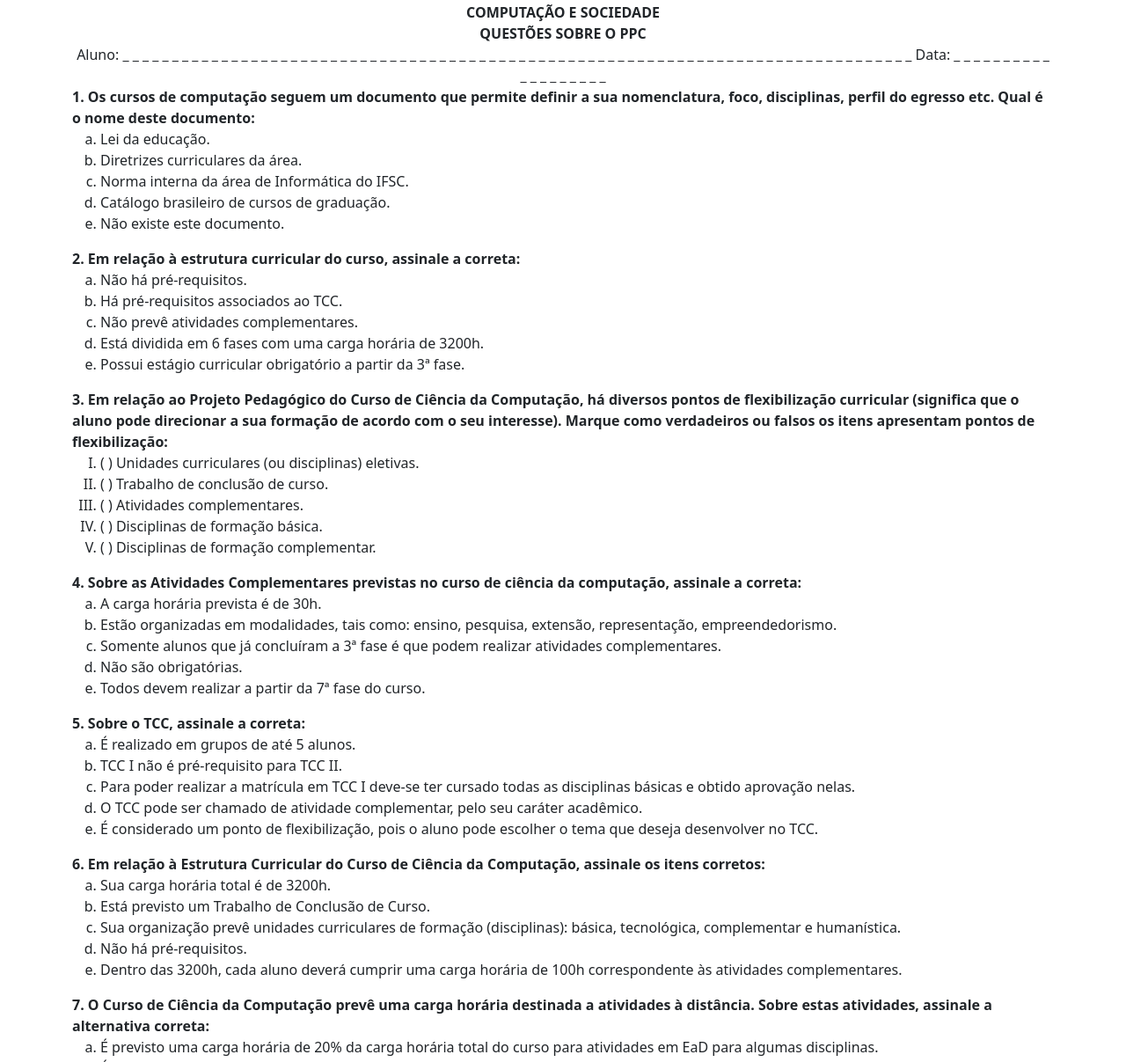
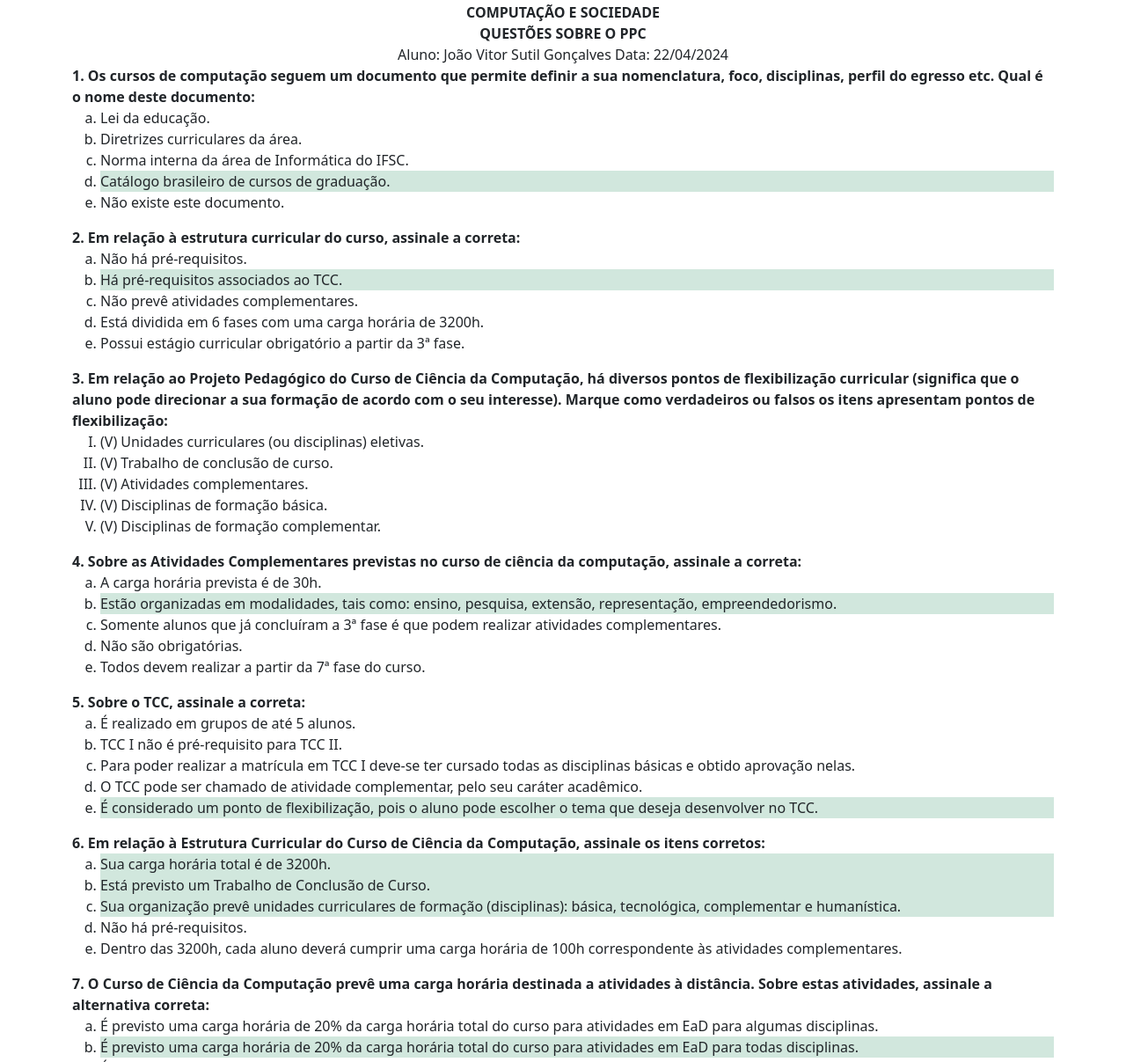
Before and after one commit to JaoGoncalves/computacao-e-sociedade-, a plain HTML site: page Pagina-PPC/index.html in a window 1280 px wide. Shown: the part 142-1349 px from the top of the page at 88% size. Drawn offline with nearby package versions, Linux system fonts and the light colour scheme.

Commit message:
Add files via upload

```diff
--- a/Pagina-PPC/index.html
+++ b/Pagina-PPC/index.html
@@ -35,12 +35,13 @@
         <div class="text-center">
             <span>
                 Aluno:
-                _ _ _ _ _ _ _ _ _ _ _ _ _ _ _ _ _ _ _ _ _ _ _ _ _ _ _ _ _ _ _ _ _ _ _ _ _ _ _ _ _ _ _ _ _ _ _ _ _ _ _ _
-                _ _ _ _ _ _ _ _ _ _ _ _ _ _ _ _ _ _ _ _ _ _ _ _ _ _ _ _
+                  João Vitor Sutil Gonçalves
             </span>
+
+
             <span>
-                Data:
-                _ _ _ _ _ _ _ _ _ _ _ _ _ _ _ _ _ _ _
+                Data: 22/04/2024
+
             </span>
         </div>
         <div>
@@ -54,7 +55,7 @@
                 <li>Lei da educação.</li>
                 <li>Diretrizes curriculares da área.</li>
                 <li>Norma interna da área de Informática do IFSC.</li>
-                <li>Catálogo brasileiro de cursos de graduação.</li>
+                <li class="bg-success-subtle">Catálogo brasileiro de cursos de graduação.</li>
                 <li>Não existe este documento.</li>
             </ol>
         </div>
@@ -66,7 +67,7 @@
         <div>
             <ol type="a">
                 <li>Não há pré-requisitos.</li>
-                <li>Há pré-requisitos associados ao TCC.</li>
+                <li class="bg-success-subtle">Há pré-requisitos associados ao TCC.</li>
                 <li>Não prevê atividades complementares.</li>
                 <li>Está dividida em 6 fases com uma carga horária de 3200h.</li>
                 <li>Possui estágio curricular obrigatório a partir da 3ª fase.</li>
@@ -81,11 +82,11 @@
         </div>
         <div>
             <ol type="I">
-                <li>( ) Unidades curriculares (ou disciplinas) eletivas.</li>
-                <li>( ) Trabalho de conclusão de curso.</li>
-                <li>( ) Atividades complementares.</li>
-                <li>( ) Disciplinas de formação básica.</li>
-                <li>( ) Disciplinas de formação complementar.</li>
+                <li>(V) Unidades curriculares (ou disciplinas) eletivas.</li>
+                <li>(V) Trabalho de conclusão de curso.</li>
+                <li>(V) Atividades complementares.</li>
+                <li>(V) Disciplinas de formação básica.</li>
+                <li>(V) Disciplinas de formação complementar.</li>
             </ol>
         </div>
         <div>
@@ -96,7 +97,7 @@
         <div>
             <ol type="a">
                 <li>A carga horária prevista é de 30h.</li>
-                <li>Estão organizadas em modalidades, tais como: ensino, pesquisa, extensão, representação,
+                <li class="bg-success-subtle">Estão organizadas em modalidades, tais como: ensino, pesquisa, extensão, representação,
                     empreendedorismo.</li>
                 <li>Somente alunos que já concluíram a 3ª fase é que podem realizar atividades complementares.</li>
                 <li>Não são obrigatórias.</li>
@@ -115,7 +116,7 @@
                 <li>Para poder realizar a matrícula em TCC I deve-se ter cursado todas as disciplinas básicas e obtido
                     aprovação nelas.</li>
                 <li>O TCC pode ser chamado de atividade complementar, pelo seu caráter acadêmico.</li>
-                <li>É considerado um ponto de flexibilização, pois o aluno pode escolher o tema que deseja desenvolver
+                <li class="bg-success-subtle">É considerado um ponto de flexibilização, pois o aluno pode escolher o tema que deseja desenvolver
                     no TCC.</li>
             </ol>
         </div>
@@ -126,9 +127,9 @@
         </div>
         <div>
             <ol type="a">
-                <li>Sua carga horária total é de 3200h.</li>
-                <li>Está previsto um Trabalho de Conclusão de Curso.</li>
-                <li>Sua organização prevê unidades curriculares de formação (disciplinas): básica, tecnológica,
+                <li class="bg-success-subtle">Sua carga horária total é de 3200h.</li>
+                <li class="bg-success-subtle">Está previsto um Trabalho de Conclusão de Curso.</li>
+                <li class="bg-success-subtle">Sua organização prevê unidades curriculares de formação (disciplinas): básica, tecnológica,
                     complementar e humanística.</li>
                 <li>Não há pré-requisitos.</li>
                 <li>Dentro das 3200h, cada aluno deverá cumprir uma carga horária de 100h correspondente às atividades
@@ -145,7 +146,7 @@
             <ol type="a">
                 <li>É previsto uma carga horária de 20% da carga horária total do curso para atividades em EaD para
                     algumas disciplinas.</li>
-                <li>É previsto uma carga horária de 20% da carga horária total do curso para atividades em EaD para
+                <li class="bg-success-subtle">É previsto uma carga horária de 20% da carga horária total do curso para atividades em EaD para
                     todas disciplinas.</li>
                 <li>É previsto uma carga horária de 50% da carga horária total do curso para atividades em EaD para
                     todas disciplinas.</li>
@@ -160,7 +161,7 @@
         </div>
         <div>
             <ol type="a">
-                <li>É formado por um grupo de professores com atribuições acadêmicas e de acompanhamento, cujo objetivo
+                <li class="bg-success-subtle">É formado por um grupo de professores com atribuições acadêmicas e de acompanhamento, cujo objetivo
                     maior é avaliar e propor melhorias para o projeto do curso.</li>
                 <li>Não existe tal órgão no curso de Ciência da Computação.</li>
                 <li>Neste órgão, alunos e a comunidade externa são eleitos para participarem.</li>
@@ -185,25 +186,25 @@
             </ol>
             <ol type="a">
                 <li>
-                    ( ) Contactar a secretária acadêmica (<a
+                    (I) Contactar a secretária acadêmica (<a
                         href="https://www.ifsc.edu.br/web/campus-lages/horarios-e-contatos-dos-setores"
                         target="_blank">https://www.ifsc.edu.br/web/campus-lages/horarios-e-contatos-dos-setores</a>).
                 </li>
                 <li>
-                    ( ) Acessar o calendário acadêmico (<a
+                    (II) Acessar o calendário acadêmico (<a
                         href="https://www.ifsc.edu.br/web/campus-lages/calendario-academico"
                         target="_blank">https://www.ifsc.edu.br/web/campus-lages/calendario-academico</a>).</li>
                 <li>
-                    ( ) Acessar SIGAA e na lista de disciplinas conferir agenda (<a
+                    (III) Acessar SIGAA e na lista de disciplinas conferir agenda (<a
                         href="https://sigaa.ifsc.edu.br/sigaa/public"
                         target="_blank">https://sigaa.ifsc.edu.br/sigaa/public</a>).</li>
                 <li>
-                    ( ) Acessar o site do IFSC Lages e escolher estrutura organizacional (<a
+                    (IV) Acessar o site do IFSC Lages e escolher estrutura organizacional (<a
                         href="https://www.ifsc.edu.br/web/campus-lages/horarios-e-contatos-dos-setores"
                         target="_blank">https://www.ifsc.edu.br/web/campus-lages/horarios-e-contatos-dos-setores</a> ).
                 </li>
                 <li>
-                    ( ) Acessar o SIGAA, escolher a disciplinas e acessar a opção plano de ensino (<a
+                    (V) Acessar o SIGAA, escolher a disciplinas e acessar a opção plano de ensino (<a
                         href="https://sigaa.ifsc.edu.br/sigaa/public"
                         target="_blank">https://sigaa.ifsc.edu.br/sigaa/public</a>).
                 </li>
```
